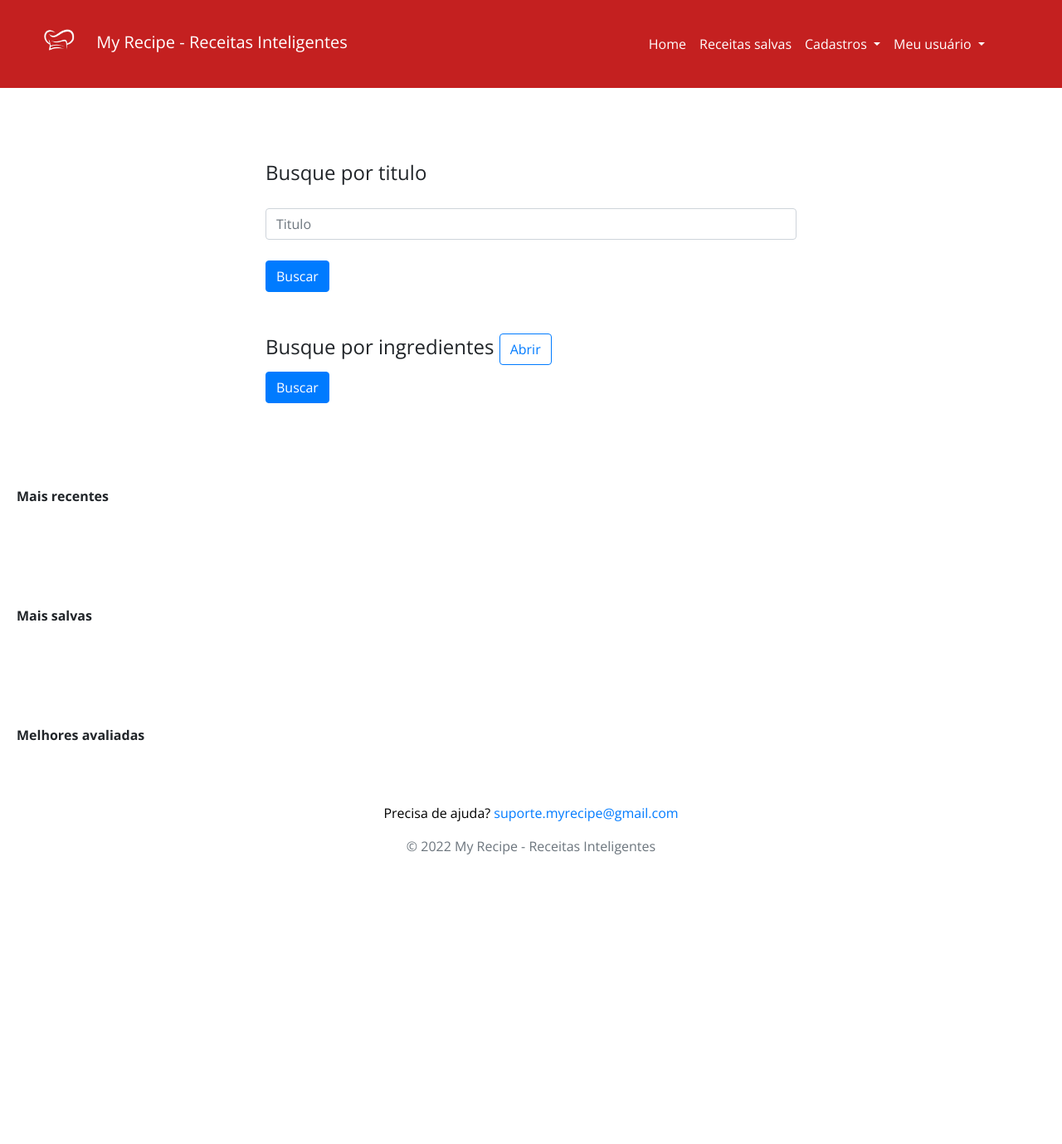
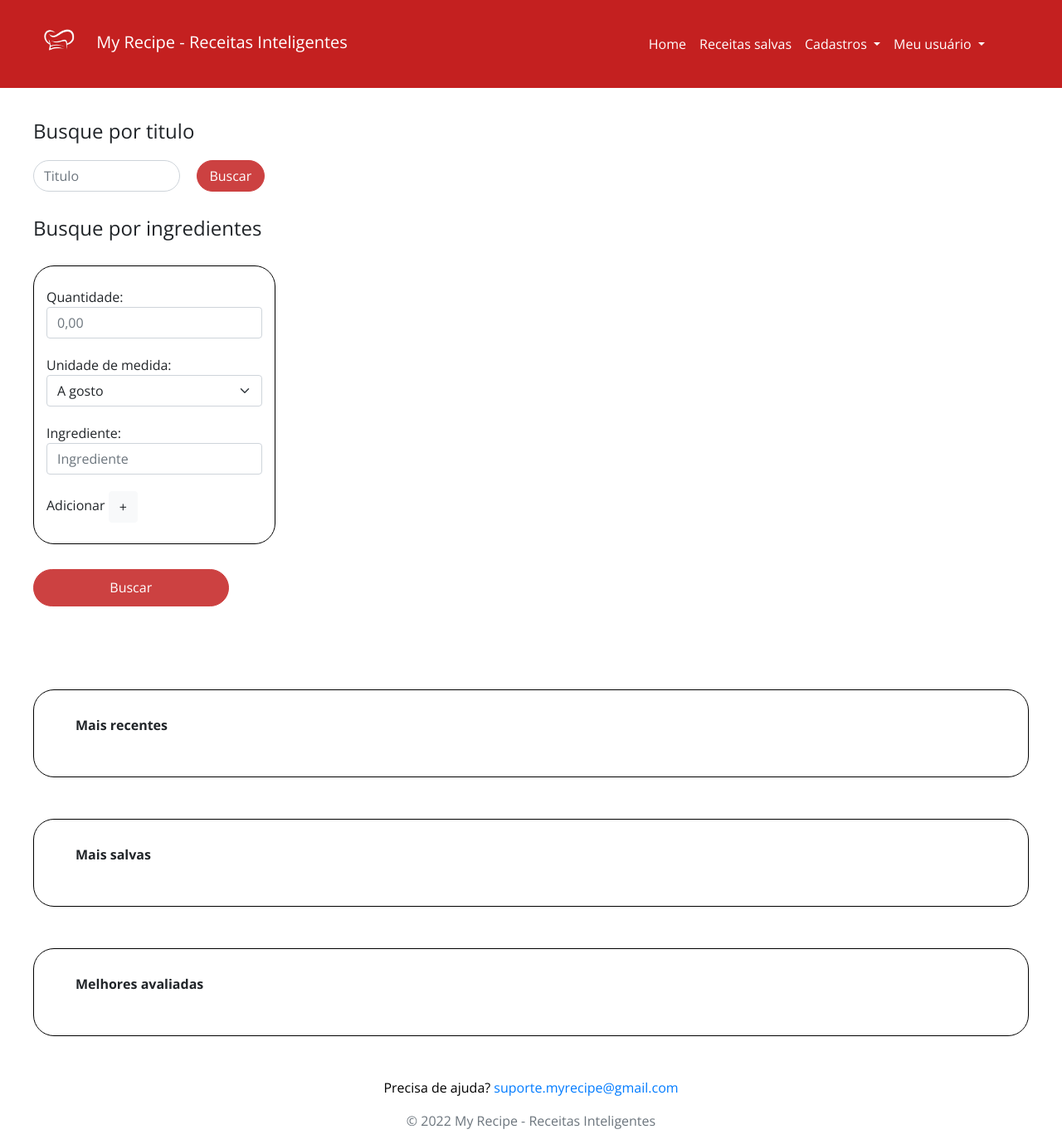
Before and after one commit to eduardosolka/myrecipe_v2, a Flask app: template templates/feed_logado.html in a window 1280 px wide. Shown: the whole page at 83% size. Before the commit the page ends 1030 px from the top, so only its background shows below. Run offline with Flask 2, Linux system fonts and the light colour scheme; the template is opened without the code that fills it, so the values that code supplies are empty; some libraries are stand-ins or nearby versions.

Commit message:
ajustes no front

```diff
--- a/templates/feed_logado.html
+++ b/templates/feed_logado.html
@@ -1,7 +1,70 @@
-{% extends "logado.html" %}
-{% block conteudo %}
+{% extends "logado.html" %} {% block conteudo %}
+<body style="background-color:#fff; height: max-content;width: auto;"><div id="WzTtDiV" style="visibility: hidden; position: absolute; overflow: hidden; padding: 0px; width: 0px; left: 0px; top: 0px;"></div>
+  <nav class="navbar fixed-top navbar-expand-lg navbar-dark" ;="" style="background-color: #c42020;">
+    <div class="container-fluid">
+      <a class="navbar-brand" href="#">
+        <img src="/static/images/myrecipelogobranca.png" alt="" width="80" height="80" class="d-inline-block align-text-left">
+        My Recipe - Receitas Inteligentes
+      </a>
+      <button class="navbar-toggler" type="button" data-bs-toggle="collapse" data-bs-target="#navbarScroll" aria-controls="navbarScroll" aria-expanded="false" aria-label="Toggle navigation">
+        <span class="navbar-toggler-icon"></span>
+      </button>
+      <div class="d-flex">
+        <div class="collapse navbar-collapse" id="navbarScroll">
+          <ul class="navbar-nav me-auto my-2 my-lg-1 navbar-nav-scroll" style="--bs-scroll-height: 100px;">
+            <li class="nav-item">
+              <a class="nav-link active" aria-current="page" href="/homepage">Home</a>
+            </li>
+            <li class="nav-item">
+              <a class="nav-link active" href="/mostrar_salvas">Receitas salvas</a>
+            </li>
+            <li class="nav-item dropdown">
+              <a class="nav-link active dropdown-toggle" href="#" id="navbarScrollingDropdown" role="button" data-bs-toggle="dropdown" aria-expanded="false">
+                Cadastros
+              </a>
+              <ul class="dropdown-menu" aria-labelledby="navbarScrollingDropdown">
+                <li><a class="dropdown-item" href="/cadastrar_receita">Receitas</a></li>
+              </ul>
+            </li>
+            <li class="nav-item dropdown" style="width: 180px">
+              <a class="nav-link active dropdown-toggle" href="#" id="navbarScrollingDropdown" role="button" data-bs-toggle="dropdown" aria-expanded="false">
+                Meu usuário
+              </a>
+              <ul class="dropdown-menu" aria-labelledby="navbarScrollingDropdown">
+                <li><a class="dropdown-item" href="#">Olá, Carlos Kasper</a></li>
+                <li><hr class="dropdown-divider"></li>
+                <li><a class="dropdown-item" href="/preferencias">Preferencias</a></li>
+                <li><a class="dropdown-item" href="/minhas_receitas">Minhas Receitas</a></li>
+                <li><a class="dropdown-item" href="/editar_perfil">Editar Perfil</a></li>
+                <li><hr class="dropdown-divider"></li>
+                <li><a class="dropdown-item" href="/logout">Sair</a></li>
+              </ul>
+            </li>
+
+          </ul>
+        </div>
+      </div>
+    </div>
+  </nav>
+<div>
+  <br><br><br><br><br><br>
+</div>
+
+<div>
+
+
 
 <style>
+.form-group {
+  margin: 10px 20px 10px 0;
+  border-radius: 25px;
+  padding: 15px;
+  display: flex;
+  flex-direction: column;
+  width: 31%;
+  border: 1px solid black;
+}
+
 .flex-container {
   display: flex;
   flex-direction: row;
@@ -36,54 +99,129 @@
 }
 
 .resize img {
-    max-width: 250px;
-    max-height: 120px;
-
-    width: auto;
-    height: auto;
-    vertical-align: top;
+  max-width: 200px;
+  max-height: 300px;
 }
 
 .resize {
   clear: both;
+  margin: 0 10px;
+  height: 300px;
+  width: 200px;
+  border: 1px solid black;
+  min-width: 200px;
+}
 
+/* ===== Scrollbar CSS ===== */
+  /* Firefox */
+  * {
+    scrollbar-width: auto;
+    scrollbar-color: #949494 #f5f5f5;
+  }
+
+  /* Chrome, Edge, and Safari */
+  *::-webkit-scrollbar {
+    width: 16px;
+  }
+
+  *::-webkit-scrollbar-track {
+    background: #f5f5f5;
+  }
+
+  *::-webkit-scrollbar-thumb {
+    background-color: #949494;
+    border-radius: 10px;
+    border: 3px solid #ffffff;
+  }
+
+@media (max-width: 500px)
+{
+  .busque-por-titulo {
+    margin-bottom: 20px !important;
+    margin-top: 20px !important;
+  }
+
+  .column {
+    flex-direction: column !important;
+  }
+
+  .input-busca {
+    width: 80% !important;
+  }
+
+  .div-button {
+    width: 100% !important;
+    margin-top: 20px !important;
+  }
+
+  .form-group {
+    width: 100% !important;
+  }
+
+  .btn-primary {
+    width: 80% !important;
+  }
+
+  .navbar-brand {
+    width: 80%;
+    font-size: 14px;
+  }
 }
 </style>
-<form class="flex-column gap-2" action="{{url_for('buscar_titulo')}}" enctype="multipart/form-data" method="post">
-  <div
-    style="margin-top: 50px;  display:flex; flex-direction:row; gap:2px; align-content: center; padding-left: 25%; padding-right: auto;">
-    <h4>Busque por titulo</h4>
-  </div>
-  <div
-    style="margin-top: 20px;  display:flex; flex-direction:row; gap:2px; align-content: center; padding-left: 25%; padding-right: 25%;">
+<form class="flex-column gap-2" action="/buscar_titulo" enctype="multipart/form-data" method="post">
 
-    <input type="search" name="titulo" placeholder="Titulo" id="form1" class="form-control" />
+  <div style="
+  display: flex;
+  width: 92%;
+  justify-content: space-around;
+  flex-direction: column;
+  margin-left: 40px;
+">
+  <h4 class="busque-por-titulo" style="
+    margin-bottom: 20px;
+">Busque por titulo</h4>
+  <div class="column" style="
+  display: flex;
+">
+      <div class="input-busca" style="
+  margin-right: 20px;
+  width: 15%;
+">
+
+  <input type="search" name="titulo" placeholder="Titulo" id="form1" class="form-control" style="
+    border-radius: 25px;
+">
 
 </div>
-  <div
-    style="margin-top: 25px; margin-bottom:50px; display:flex; flex-direction:row; gap:2px; align-content: center; padding-left: 25%; padding-right: auto;">
-    <button type="submit" class="btn btn-primary">Buscar</button>
+<div style="width: 7%;" class="div-button">
+  <button type="submit" class="btn btn-primary" style="width: 100%;border-radius: 25px;opacity: 0.85;color: #fff;background-color: #c42020;border-color: #c42020;">Buscar</button>
 </div>
-</form>
+  </div>
+  <div style="
+  margin-top: 30px;
+">
 
-<div
-  style="margin-top: 50px; margin-bottom:50px; display:flex; flex-direction:column; gap:2px; align-content: center;padding-left: 25%; padding-right: auto;">
-  <form class="flex-column gap-2" action="{{url_for('buscar_ingredientes')}}" enctype="multipart/form-data"
-    method="post">
-    <h4>Busque por ingredientes
-    <a class="btn btn-outline-primary" data-bs-toggle="collapse" href="#formulario" role="button" aria-expanded="false" aria-controls="collapseExample">
-    Abrir
-    </a></h4>
-    <div class="collapse" id="formulario">
+      <h4 style="
+    margin-bottom: 20px;
+">Busque por ingredientes
+  </h4>
+  <div class="collapse column" id="formulario" style="display: flex; width: 80%; flex-wrap: wrap;">
 
-      <div class="form-group" id="campo0">
-        <label style="width: auto;" for="autoSizingInput">Quantidade:
-          <input type="number" class="form-control" name="quantidade0" id="autoSizingInput" min="0.01" step="0.01"
-            pattern="^\d+(?:\.\d{1,2})?$" placeholder="0,00" required>
+    <div class="form-group" id="campo0" style="
+  margin: 10px 20px 10px 0;
+  border-radius: 25px;
+  padding: 15px;
+  display: flex;
+  flex-direction: column;
+  width: 31%;
+  border: 1px solid black;
+">
+      <label style="width: auto;margin: 10px 0;" for="autoSizingInput">Quantidade:
+        <input type="number" class="form-control" name="quantidade0" id="autoSizingInput" min="0.01" step="0.01" pattern="^\d+(?:\.\d{1,2})?$" placeholder="0,00" required="">
       </label>
 
-        <label style="width: auto;" for="autoSizingInput">Unidade de medida:
-          <select class="form-select" name="unidademedida0" id="autoSizingInput" required>
+      <label style="width: auto;margin: 10px 0;" for="autoSizingInput">Unidade de medida:
+        <select class="form-select" name="unidademedida0" id="autoSizingInput" required="">
           <option value="1">A gosto</option>
           <option value="2">Colher de sopa</option>
           <option value="3">Gramas</option>
@@ -95,12 +233,11 @@
           <option value="9">Outros</option>
         </select>
       </label>
-        <label style="width: auto;" for="autoSizingInput">Ingrediente:
-          <input type="text" class="form-control" name="ingrediente0" id="autoSizingInput" placeholder="Ingrediente"
-            required>
+      <label style="width: auto;margin: 10px 0;" for="autoSizingInput">Ingrediente:
+        <input type="text" class="form-control" name="ingrediente0" id="autoSizingInput" placeholder="Ingrediente" required="">
       </label>
 
-        <label style="width: auto;" for="autoSizingInput">Adicionar
+      <label style="width: auto;margin: 10px 0;" for="autoSizingInput">Adicionar
         <button class="btn btn-light" type="button" onclick="addcampo()" id="add-campo"> + </button>
       </label>
 
@@ -113,10 +250,10 @@
     function addcampo() {
       cont++;
       $('#formulario').append('<div class="form-group" id="campo' + cont + '">\
-                  <label style="width: auto;" for="autoSizingInput">Quantidade:\
+                <label style="width: auto;margin: 10px 0;" for="autoSizingInput">Quantidade:\
                     <input type="number" class="form-control" name="quantidade'+ cont + '" id="autoSizingInput" min="0.01" step="0.01" pattern="^\d+(?:\.\d{1,2})?$" placeholder="0,00" required>\
                 </label>\
-                  <label style="width: auto;" for="autoSizingInput">Unidade de medida:\
+                <label style="width: auto;margin: 10px 0;" for="autoSizingInput">Unidade de medida:\
                 <select class="form-select" name="unidademedida'+ cont + '" id="autoSizingInput" required>\
                     <option value="1">A gosto</option>\
                     <option value="2">Colher de sopa</option>\
@@ -129,15 +266,17 @@
                     <option value="9">Outros</option>\
                 </select>\
                 </label>\
-                  <label style="width: auto;" for="autoSizingInput">Ingrediente:\
+                <label style="width: auto;margin: 10px 0;" for="autoSizingInput">Ingrediente:\
                     <input type="text" class="form-control" name="ingrediente'+ cont + '" id="autoSizingInput" placeholder="Ingrediente" required>\
                 </label>\
-                  <label style="width: auto;" for="autoSizingInput">Adicionar\
+                <div style="margin-top: 45px;">\
+                  <label style="width: auto;margin: 10px 0;" for="autoSizingInput">Adicionar\
                     <button class="btn btn-light btn-add" type="button" id="add-campo"'+ cont + '"> + </button>\
                   </label>\
-                  <label style="width: auto;" for="autoSizingInput">Remover\
+                  <label style="width: auto;margin: 10px 0;" for="autoSizingInput">Remover\
                     <button type="button" id="' + cont + '" class="btn-apagar btn btn-light"> - </button>\
-                  </lable>\
+                  </label>\
+                </div>\
                 </div>');
 
     };
@@ -152,10 +291,10 @@
       cont++;
       var button_id = $(this).attr("id");
       $('#formulario').append('<div class="form-group" id="campo' + cont + '">\
-                  <label style="width: auto;" for="autoSizingInput">Quantidade:\
+                <label style="width: auto;margin: 10px 0;" for="autoSizingInput">Quantidade:\
                     <input type="number" class="form-control" name="quantidade'+ cont + '" id="autoSizingInput" min="0.01" step="0.01" pattern="^\d+(?:\.\d{1,2})?$" placeholder="0,00" required>\
                 </label>\
-                  <label style="width: auto;" for="autoSizingInput">Unidade de medida:\
+                <label style="width: auto;margin: 10px 0;" for="autoSizingInput">Unidade de medida:\
                 <select class="form-select" name="unidademedida'+ cont + '" id="autoSizingInput" required>\
                     <option value="1">A gosto</option>\
                     <option value="2">Colher de sopa</option>\
@@ -168,49 +307,97 @@
                     <option value="9">Outros</option>\
                 </select>\
                 </label>\
-                  <label style="width: auto;" for="autoSizingInput">Ingrediente:\
+                <label style="width: auto;margin: 10px 0;" for="autoSizingInput">Ingrediente:\
                     <input type="text" class="form-control" name="ingrediente'+ cont + '" id="autoSizingInput" placeholder="Ingrediente" required>\
                 </label>\
-                  <label style="width: auto;" for="autoSizingInput">Adicionar\
+                <div style="margin-top: 45px;">\
+                  <label style="width: auto;margin: 10px 0;" for="autoSizingInput">Adicionar\
                     <button class="btn btn-light btn-add" type="button" id="add-campo"'+ cont + '"> + </button>\
                   </label>\
-                  <label style="width: auto;" for="autoSizingInput">Remover\
+                  <label style="width: auto;margin: 10px 0;" for="autoSizingInput">Remover\
                     <button type="button" id="' + cont + '" class="btn-apagar btn btn-light"> - </button>\
-                  </lable>\
+                  </label>\
+                </div>\
                </div>');
     });
   </script>
 
   <div>
-      <button type="submit" class="btn btn-primary">Buscar</button>
+    <button type="submit" class="btn btn-primary" style="
+    width: 20%;
+    height: 45px;
+    margin-top: 20px;
+    border-radius: 25px;
+    opacity: 0.85;
+    color: #fff;
+    background-color: #c42020;
+    border-color: #c42020;
+">Buscar</button>
   </div>
 
 
+
+</div></div>
 </form>
-</div>
 
-<div style="flex-direction:column; justify-content: flex-start; margin-top: 100px;">
+
+
+<div style="flex-direction:column;justify-content: flex-start;margin-top: 100px;border-radius: 25px;border: 1px solid black;margin: 100px 40px 0;padding: 30px;">
 <span style="padding-left:20px"><strong>Mais recentes</strong></span>
 <div class="flex-container gap-2" style=" background-color:rgb(255, 255, 255)">
 
-    <div class="scrolling-wrapper" style="padding:10px; text-align:center">
+  <div class="scrolling-wrapper" style="padding:10px; text-align:center; display: flex;">
 	{% for receita in receitas_novas %}
         {% for caminho in paths | selectattr('id_receita', 'equalto', receita.id_receita) %}
 
-      <div class="resize card" style="min-width: 200px;max-width: auto; ">
 
-          <a href="{{ url_for('mostrar_receita',id_receita=receita.id_receita) }}">
+
+    <div class="resize card" style="height: 300px;width: 200px;border: 1px solid black;">
+
+        <a href="{{ url_for('mostrar_receita',id_receita=receita.id_receita) }}" style="position: absolute;top:0;left: 0;z-index: 1;height: 300px;width: 200px;">
+        </a>
         <img class="card-img-top" src="static/uploads/recipes/{{receita.id_receita}}/{{caminho.path_imagem}}" alt="Card">
-          </a>
 
         <hr style="color:rgb(254, 244, 227)">
 
-          <div class="card-body">
-          <h5 class="card-text row">{{receita.titulo}}</h5>
+        <div>
+        <h5 style="white-space: break-spaces;">{{receita.titulo}}</h5>
         </div>
 
     </div>
+	{% endfor %}
+        {% endfor %}
 
+
+
+
+
+
+
+
+
+  </div>
+</div>
+</div>
+
+
+<div style="flex-direction:column; justify-content: flex-start;border-radius: 25px;border: 1px solid black;margin: 50px 40px 0;padding: 30px;">
+<span style="padding-left:20px"><strong>Mais salvas</strong></span>
+<div class="flex-container gap-2" style=" background-color:rgb(255, 255, 255)">
+
+  <div class="scrolling-wrapper" style="padding:10px; text-align:center; display: flex;">
+      {% for receita_salva in receitas_salvas %}
+      {% for caminho in paths | selectattr('id_receita', 'equalto', receita_salva.id_receita) %}
+
+    <div class="resize card" style="height: 300px;width: 200px;border: 1px solid black;">
+      <a href="{{ url_for('mostrar_receita',id_receita=receita_salva.id_receita) }}" style="position: absolute; top:0;left: 0;z-index: 1; height: 300px; width: 200px;">
+      </a>
+      <img src="static/uploads/recipes/{{receita_salva.id_receita}}/{{caminho.path_imagem}}" class="card-img-top" alt="Card">
+      <hr style="color:rgb(254, 244, 227)">
+      <div>
+        <h5 style="white-space: break-spaces;">{{receita_salva.titulo}}</h5>
+      </div>
+    </div>
     {% endfor %}
     {% endfor %}
 
@@ -219,25 +406,22 @@
 </div>
 
 
-<div style="flex-direction:column; justify-content: flex-start; margin-top: 100px;">
-  <span style="padding-left:20px"><strong>Mais salvas</strong></span>
+
+<div style="flex-direction:column; justify-content: flex-start;border-radius: 25px;border: 1px solid black;margin: 50px 40px 0;padding: 30px;">
+<span style="padding-left:20px"><strong>Melhores avaliadas</strong></span>
 <div class="flex-container gap-2" style=" background-color:rgb(255, 255, 255)">
 
-    <div class="scrolling-wrapper" style="padding:10px; text-align:center">
-      {% for receita_salva in receitas_salvas %}
-      {% for caminho in paths | selectattr('id_receita', 'equalto', receita_salva.id_receita) %}
+  <div class="scrolling-wrapper" style="padding:10px; text-align:center; display: flex;">
+      {% for receita in maiores_avaliacoes %}
+      {% for caminho in paths | selectattr('id_receita', 'equalto', receita.id_receita) %}
 
-      <div class="resize card flex-item" style=" min-width: 200px;max-width: max-content; ">
-        <div class="flex flex-row">
-          <a href="{{ url_for('mostrar_receita',id_receita=receita_salva.id_receita) }}">
-            <img src="static/uploads/recipes/{{receita_salva.id_receita}}/{{caminho.path_imagem}}" alt="Card">
+    <div class="resize card" style="height: 300px;width: 200px;border: 1px solid black;">
+      <a href="{{ url_for('mostrar_receita',id_receita=receita.id_receita) }}" style="position: absolute; top:0;left: 0;z-index: 1; height: 300px; width: 200px;">
       </a>
-        </div>
-        <div class="flex flex-row">
+      <img src="static/uploads/recipes/{{receita.id_receita}}/{{caminho.path_imagem}}" class="card-img-top" alt="Card">
       <hr style="color:rgb(254, 244, 227)">
-        </div>
-        <div class="flex flex-row">
-          <h5>{{receita_salva.titulo}}</h5>
+      <div>
+        <h5 style="white-space: break-spaces;">{{receita.titulo}}</h5>
       </div>
     </div>
  {% endfor %}
@@ -250,36 +434,25 @@
 
 
 
-<div style="flex-direction:column; justify-content: flex-start; margin-top: 100px;">
-  <span style="padding-left:20px"><strong>Melhores avaliadas</strong></span>
-  <div class="flex-container gap-2" style=" background-color:rgb(255, 255, 255)">
-
-    <div class="scrolling-wrapper" style="padding:10px; text-align:center">
-      {% for receita in maiores_avaliacoes %}
-      {% for caminho in paths | selectattr('id_receita', 'equalto', receita.id_receita) %}
-
-      <div class="resize card flex-item" style=" min-width: 200px;max-width: max-content; ">
-        <div class="flex flex-row">
-          <a href="{{ url_for('mostrar_receita',id_receita=receita.id_receita) }}">
-            <img src="static/uploads/recipes/{{receita.id_receita}}/{{caminho.path_imagem}}" alt="Card">
-          </a>
-        </div>
-        <div class="flex flex-row">
-          <hr style="color:rgb(254, 244, 227)">
-        </div>
-        <div class="flex flex-row">
-          <h5>{{receita.titulo}}</h5>
-        </div>
-      </div>
 
 
-      {% endfor %}
-      {% endfor %}
-
-    </div>
-  </div>
 </div>
 
 
 
+
+
+
+  <script src="https://cdn.jsdelivr.net/npm/bootstrap@5.0.2/dist/js/bootstrap.bundle.min.js" integrity="sha384-MrcW6ZMFYlzcLA8Nl+NtUVF0sA7MsXsP1UyJoMp4YLEuNSfAP+JcXn/tWtIaxVXM" crossorigin="anonymous"></script>
+  <script src="/static/js/jquery-3.3.1.min.js"></script>
+  <script src="/static/js/popper.min.js"></script>
+  <script src="/static/js/bootstrap.min.js"></script>
+  <script src="/static/js/jquery.sticky.js"></script>
+  <script src="/static/js/main.js"></script>
+  <script src="/static/js/wz_tooltip.js"></script>
+
+
+
+
+  </body>
 {% endblock %}
--- a/templates/logado.html
+++ b/templates/logado.html
@@ -76,7 +76,7 @@
       </div>
     </nav>
   <div>
-    <br><br><br><br><br><br>
+
   </div>
 
   <div>
```
Also changed, not shown: templates/cadastro_usuario.html (+49 -1 lines), templates/feed_logado_bkp.html (added, +285 -0 lines), 1 other file. Lines whose indentation alone changed are shown as unchanged.
